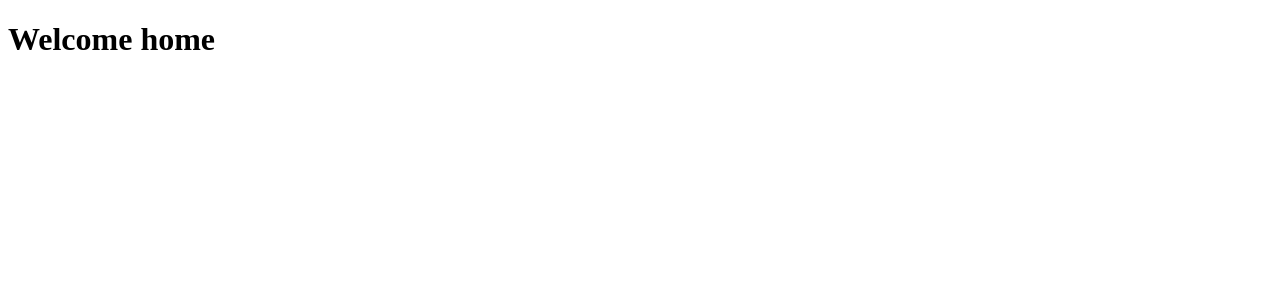
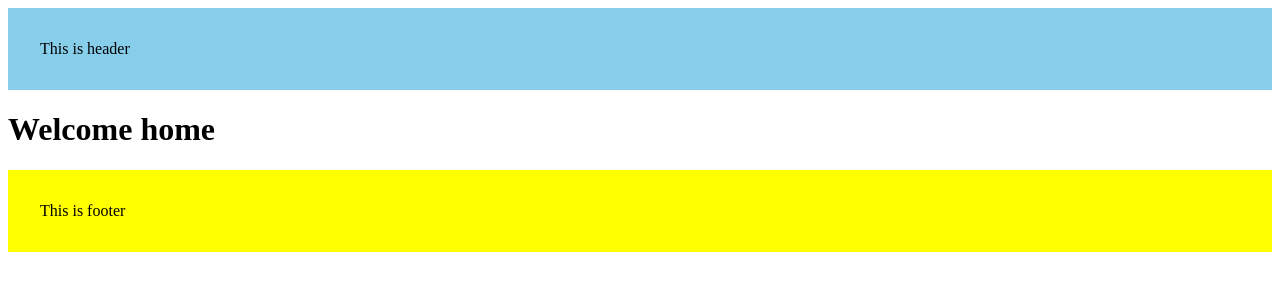
Before and after one commit to Akshaytomar893/next-tutorials, a Next.js app: page / in a window 1280 px wide. Shown: the top 300 px of the page. Built offline with nearby package versions, Linux system fonts and the light colour scheme.

Commit message:
header and footer layout

```diff
--- a/src/app/layout.tsx
+++ b/src/app/layout.tsx
@@ -1,16 +1,34 @@
 export const metadata = {
-  title: 'Next.js',
-  description: 'Generated by Next.js',
-}
+  title: "Next.js",
+  description: "Generated by Next.js",
+};
 
 export default function RootLayout({
   children,
 }: {
-  children: React.ReactNode
+  children: React.ReactNode;
 }) {
   return (
     <html lang="en">
-      <body>{children}</body>
+      <body>
+        <header
+          style={{
+            backgroundColor: "skyblue",
+            padding: "2rem",
+          }}
+        >
+          This is header
+        </header>
+        {children}
+        <footer
+          style={{
+            padding: "2rem",
+            backgroundColor: "yellow",
+          }}
+        >
+          This is footer
+        </footer>
+      </body>
     </html>
-  )
+  );
 }
```
